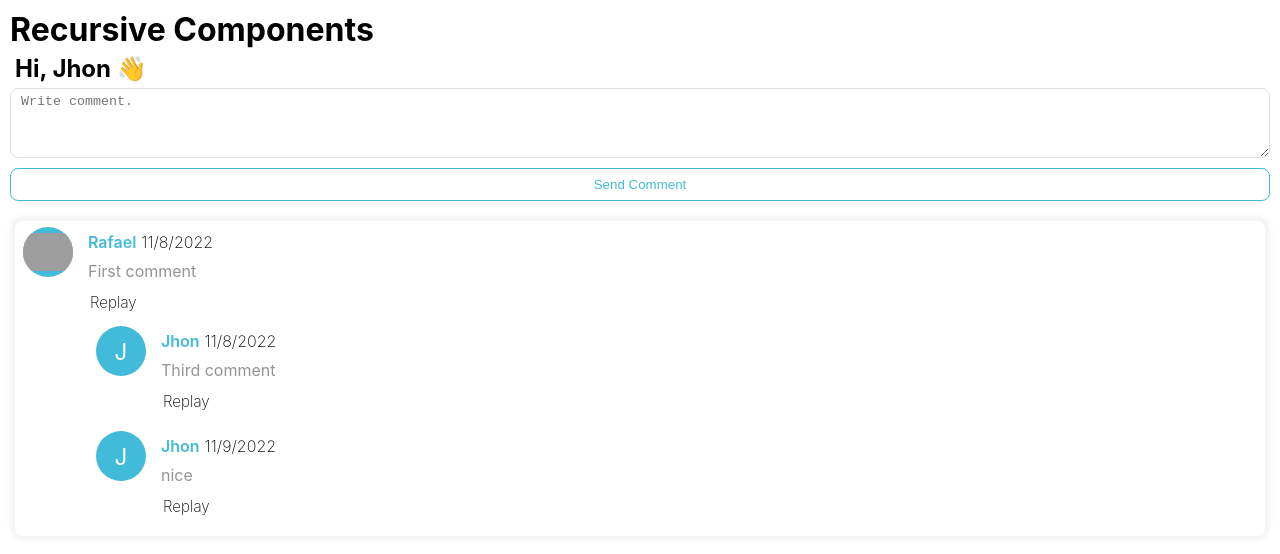
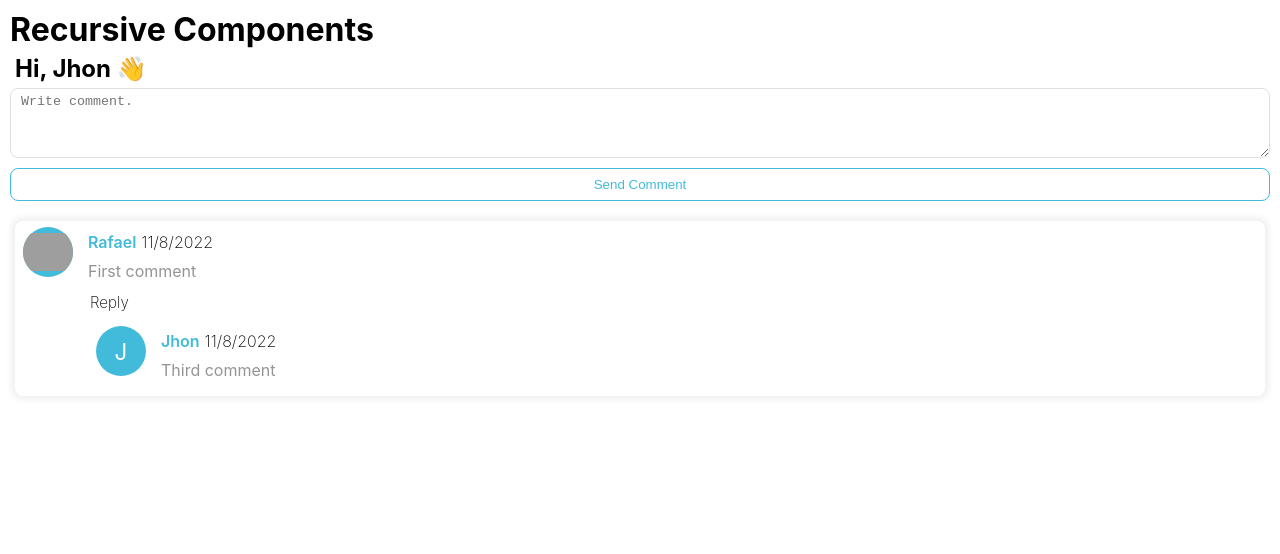
Before and after one commit to araujRafael/recursive_components, a React (Create React App) app: page / in a window 1280 px wide. Shown: the top 554 px of the page. Built offline with nearby package versions, Linux system fonts and the light colour scheme; data requests are answered from the project's data file; grey boxes are pictures that could not be loaded.

Commit message:
fix user data

```diff
--- a/db.json
+++ b/db.json
@@ -5,7 +5,7 @@
       "body": "First comment",
       "avatar": "https://github.com/araujrafael.png",
       "username": "Rafael",
-      "userId": "1",
+      "userId": "2",
       "parentId": null,
       "createdAt": "2022-11-08T23:07:05.096Z"
     },
@@ -14,18 +14,9 @@
       "body": "Third comment",
       "avatar": null,
       "username": "Jhon",
-      "userId": "2",
+      "userId": "1",
       "parentId": "1",
       "createdAt": "2022-11-08T23:07:05.096Z"
-    },
-    {
-      "id": "vvg5470",
-      "body": "nice",
-      "parentId": "1",
-      "avatar": "",
-      "userId": "1",
-      "username": "Jhon",
-      "createdAt": "2022-11-09T03:25:47.068Z"
     }
   ]
 }
--- a/src/App.tsx
+++ b/src/App.tsx
@@ -3,16 +3,7 @@ import Comments, { DataComment } from "./components/Comments";
 import CommentTextArea from "./components/CommentTextArea";
 
 
-// DATA *********************************************************
-const JHON_DATA: DataComment = {
-  id: Math.random().toString(36).substring(2, 9),
-  body: "",
-  parentId: null,
-  avatar: "",
-  userId: "1",
-  username: "Jhon",
-  createdAt: new Date().toISOString()
-}
+
 
 function App() {
   // API *********************************************************
@@ -20,10 +11,27 @@ function App() {
   // State ************************************************************
   const [data, setData] = useState<DataComment[]>([])
   // Config Data *******************************************************
+  /**
+   * imagine that the userId come from db
+   */
   const currentUserId = "1"
-  const rootComments = data.filter?.(x => !x.parentId).sort((a, b) => new Date(b.createdAt).getTime() - new Date(a.createdAt).getTime())
-  // get replies and sort
-  const getReplies = (commentId: string) => data.filter?.(x => x.parentId === commentId).sort((a, b) => new Date(a.createdAt).getTime() - new Date(b.createdAt).getTime())
+
+  /**
+   * Bring me comments that haven't parentId and sort `ASC`
+  */
+  const rootComments = data
+    .filter(x => !x.parentId)
+    .sort((a, b) =>
+      new Date(b.createdAt).getTime() - new Date(a.createdAt).getTime())
+  /**
+   * Get replies and sort => `ASC`
+   * @param commentId id of the documnet
+   * @returns DataComments[]
+   */
+  const getReplies = (commentId: string) => data
+    .filter(x => x.parentId === commentId)
+    .sort((a, b) =>
+      new Date(a.createdAt).getTime() - new Date(b.createdAt).getTime())
 
   // Fetch Data *******************************************************
   useEffect(() => {
@@ -37,7 +45,21 @@ function App() {
     setData(json)
   }
   const addComment = async (text: string, parentId?: string) => {
-    const body = JSON.stringify({ ...JHON_DATA, body: text, parentId: parentId ? parentId : null })
+    // USER *********************************************************
+    const JHON_DATA: DataComment = {
+      id: Math.random().toString(36).substring(2, 9),
+      body: "",
+      parentId: null,
+      avatar: "",
+      userId: "1",
+      username: "Jhon",
+      createdAt: new Date().toISOString()
+    }
+    // ...
+    const body = JSON.stringify({
+      ...JHON_DATA,
+      body: text, parentId: parentId ? parentId : null
+    })
     //
     try {
       const resp = await fetch(URL_API, {
@@ -52,6 +74,7 @@ function App() {
       console.log(err);
     }
   }
+  // "on<Anything>" is actions from Comment::Component
   const onDelete = async (id: string) => {
     try {
       const resp = await fetch(URL_API + `/${id}`, {
--- a/src/components/CommentTextArea/index.tsx
+++ b/src/components/CommentTextArea/index.tsx
@@ -25,7 +25,8 @@ const CommentTextArea: React.FC<CommentTextAreaProps> = ({
   // render
   return (
     <form onSubmit={onSubmit}>
-      <textarea placeholder={`Write comment.`} value={text} onChange={e => setText(e.target.value)} />
+      <textarea placeholder={`Write comment.`}
+        value={text} onChange={e => setText(e.target.value)} />
       <button type='submit' disabled={isDisableBtn} >
         {submitLabel}
       </button>
--- /dev/null
+++ b/src/components/Comments/Reducer/index.tsx
@@ -0,0 +1,29 @@
+
+export const initialReducerActComments = {
+  label: "",
+  show: false
+}
+type initialActionType = typeof initialReducerActComments
+
+
+export const ReducerActComments = (
+  state: initialActionType, action: "REPLY" | "EDIT"
+) => {
+  switch (action) {
+    case "EDIT": {
+      if (state.label === "Reply" && state.show) {
+        return { label: "Edit", show: state.show }
+      }
+      return { label: "Edit", show: !state.show }
+    }
+    case "REPLY": {
+      if (state.label === "Edit" && state.show) {
+        return { label: "Reply", show: state.show }
+      }
+      return { label: "Reply", show: !state.show }
+    }
+    default: {
+      return state
+    }
+  }
+}
--- a/src/components/Comments/index.tsx
+++ b/src/components/Comments/index.tsx
@@ -1,5 +1,6 @@
-import React, { useState } from 'react';
+import React, { useReducer } from 'react';
 import CommentTextArea from '../CommentTextArea';
+import { initialReducerActComments, ReducerActComments } from './Reducer';
 import './styles.css';
 
 export interface DataComment {
@@ -27,20 +28,20 @@ const Comments: React.FC<CommentsProps> = ({
 }) => {
   // Schema **********************************************************
   const FIVE_MIN = 1000 * 60 * 5
-  const TIME_PASSED = new Date().getTime() - new Date(comment.createdAt).getTime() > FIVE_MIN
-  const canReply = Boolean(currentUserId)
+  const TIME_PASSED = new Date().getTime() - new Date(comment.createdAt)
+    .getTime() > FIVE_MIN
+  const canReply = currentUserId !== comment.userId
   const canEdit = currentUserId === comment.userId && !TIME_PASSED
   const canDelete = currentUserId === comment.userId && !TIME_PASSED
   // Data *************************************************************
   const { avatar, username, createdAt, body, parentId, id, userId } = comment
   const created = new Date(createdAt).toLocaleDateString()
+  // Reducer *********************************************************
+  const [stateAction, dispatchAction] =
+    useReducer(ReducerActComments, initialReducerActComments)
   // State *********************************************************
-  const [showReplay, setShowReplay] = useState(false)
-  const [showEdit, setShowEdit] = useState(false)
 
   // fn ***********************************************************
-  const handleShowReply = () => setShowReplay(st => !st)
-  const handleShowEdit = () => setShowEdit(st => !st)
 
 
   // Render ********************************************************
@@ -59,23 +60,36 @@ const Comments: React.FC<CommentsProps> = ({
       </div>
       <div className='wrap-body-actions'>
         <p className="body">{body}</p>
-        {showReplay && <CommentTextArea submitLabel='Reply' handleSubmit={(text) => onReply(text, comment.id)} />}
-        {showEdit && <CommentTextArea submitLabel='Edit' handleSubmit={(text) => {
+        {stateAction.show && <CommentTextArea submitLabel={stateAction.label}
+          handleSubmit={(text) => {
+            if (stateAction.label === "Reply") {
+              onReply(text, comment.id)
+              dispatchAction("REPLY")
+            }
+            if (stateAction.label === "Edit") {
               onEdit({ ...comment, body: text }, comment.id)
-          handleShowEdit()
+              dispatchAction("EDIT")
+            }
           }} />}
         <div className="actions">
-          {canReply && <p className='action' onClick={handleShowReply}>
-            {showReplay ? "Cancel" : "Replay"}
+          {canReply &&
+            <p className='action' onClick={() => dispatchAction("REPLY")}>
+              Reply
             </p>}
-          {canEdit && <p className='action' onClick={handleShowEdit}>
+          {canEdit &&
+            <p className='action' onClick={() => dispatchAction("EDIT")}>
               Edit
             </p>}
-          {canDelete && <p className='action' onClick={() => onDelete(comment.id)}>
+          {canDelete &&
+            <p className='action' onClick={() => onDelete(comment.id)}>
               Delete
             </p>}
         </div>
       </div>
+      {/**
+       * Get replies from db
+       * Here that magic happen
+      */}
       {replies.length > 0 && (
         <div className="replies">
           {
```
Lines whose indentation alone changed are shown as unchanged.
